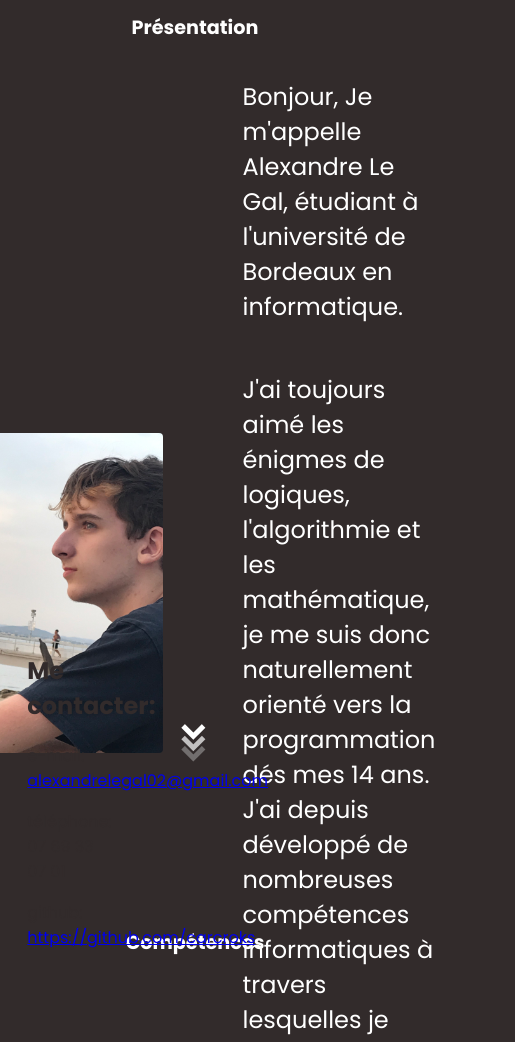
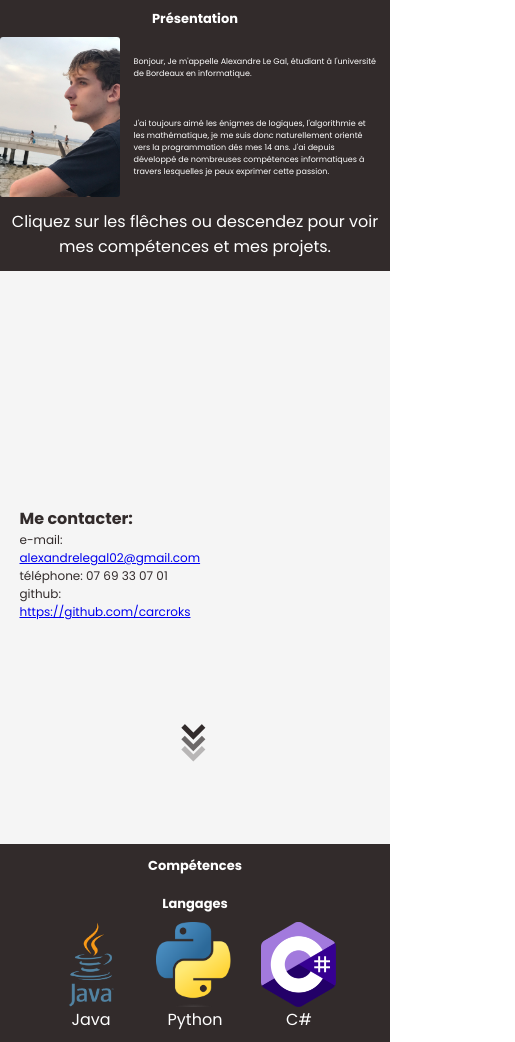
Before and after one commit to carcroks/carcroks.github.io, a plain HTML site: page index.html in a window 390 px wide. Shown: the top 1042 px of the page, 515 px wide, since content can reach past the window. Drawn offline with Linux system fonts and the light colour scheme.

Commit message:
responsivity change
added responsivity for phone (still not perfect)

```diff
--- a/style.css
+++ b/style.css
@@ -45,7 +45,7 @@ button{
   margin-bottom: 5rem;
   display: flex;
   background-color: #322B2B;
-  margin-inline: 20rem;
+  margin-inline: 10%;
   border-radius: 5rem;
   flex-direction: column;
   align-items: center;
@@ -59,7 +59,7 @@ button{
 #presentation div{
   display: flex;
   flex-direction: row;
-  margin-inline: 1.5rem;
+  margin-inline: 3%;
 }
 
 #presentation div div img{
@@ -75,7 +75,7 @@ button{
 .pres{
   margin-inline: 2rem;
   font-weight: light;
-  font-size: 150%;
+  font-size: 120%;
 }
 
 h1{
@@ -92,7 +92,7 @@ h1{
 
 #contact{
   position: absolute;
-  width: 20vw;
+  width: 40%;
   height: 15vh;
   top: 75vh;
   left: 7vw;
@@ -244,7 +244,7 @@ ul{
 .retexp{
   background-color: #322B2B;
   color:white;
-  width: 40rem;
+  width: 90%;
   padding-top: 2rem;
   padding-bottom: 2rem;
   padding-right: 1rem;
@@ -262,7 +262,7 @@ ul{
   display: flex;
   background-size: cover;
   overflow: hidden;
-  width: 40rem;
+  width: 90%;
   height: 0;
   color: #000;
   line-height: 50px;
@@ -272,6 +272,7 @@ ul{
   padding-bottom: 1rem;
   padding-right: 1rem;
   padding-left: 1rem;
+  background-size: 100% 100%;
 }
 
 .retexp:hover + div
@@ -291,7 +292,7 @@ ul{
   justify-content: space-evenly;
   width: 100%;
   height: 20%;
-  padding-top: 50%;
+  padding-top: 40%;
 }
 
 .buttondiv button{
@@ -344,17 +345,49 @@ ul{
 
   @media (max-width:900px)  { /* smartphones, iPhone, portrait 480x320 phones */
     #p1{
-      background-color: #322B2B;
+      background-color: whitesmoke;
+      height : 100vh;
     }
 
     h1{
-      font-size:larger;
+      font-size:small;
     }
 
     #presentation{
+      margin : 0;
+      border-radius: 0;
+    }
+
+    #presentation div{
+      display: flex;
+      flex-direction: row;
       margin-inline: 0;
-      margin-top: 0;
-      border-radius: 0;
+    }
+
+    #presentation div div img{
+      border-radius: 3px;
+      height: 10rem;
+
+    }
+
+    .pres{
+      margin-inline: 5%;
+      font-size: 50%;
+    }
+
+    #contact{
+      top : 60%;
+      left: 5%;
+    }
+
+    #contact p{
+      font-size: 75%;
+      margin : 0;
+    }
+
+    #contact h2{
+      font-size: 100%;
+      margin: 0;
     }
 
     #pres{
@@ -364,27 +397,58 @@ ul{
 
     #proj{
       font-size: medium;
-      margin-top: 1rem;
+      margin: 3%;
     }
 
     .arrow span{
       border-color: white;
     }
 
+    #arrowdiv1 .arrow span{
+      border-bottom: 5px solid #322B2B;
+      border-right: 5px solid #322B2B;
+    }
+
+    #p2 h1{
+      margin-top: 3%;
+    }
+
+    #complist{
+      flex-direction: column;
+    }
+
+    .comp{
+      width: 80%;
+    }
+
+    .comp div p{
+      font-size: 100%;
+      margin : 0;
+    }
+
+    .comp div img{
+      width: auto;
+      height: 10vh;
+      filter: grayscale(0);
+    }
+
+    .comp div img:hover{
+      transform: 0;
+    }
+
     .retexp{
-      width: 100vw;
+      width: 80vw;
       font-size: medium;
       padding-top: 1rem;
       padding-bottom: 1rem;
       padding-right: 0;
       padding-left: 0;
       border-radius: 0;
-
     }
 
     .retexspace{
-      width: 100vw;
-      padding-bottom: 0.5rem;
+      width: 80vw;
+      padding-bottom: 5%;
       padding-right: 0;
       padding-left: 0;
     }
@@ -398,12 +462,21 @@ ul{
     }
 
     ul{
-      display: flex;
       flex-direction: column;
       align-items: center;
+    }
 
-      margin: 0;
-      padding: 0;
+    .buttondiv{
+      padding-top: 20%;
+    }
+
+    .buttondiv button{
+      margin-left: 0;
+      margin-right: 0;
+      margin-bottom: 0;
+      font-size: 100%;
+      padding: 3%;
+      width: 40%;
     }
 
   }
```
Also changed, not shown: index.html (+1 -1 lines).
